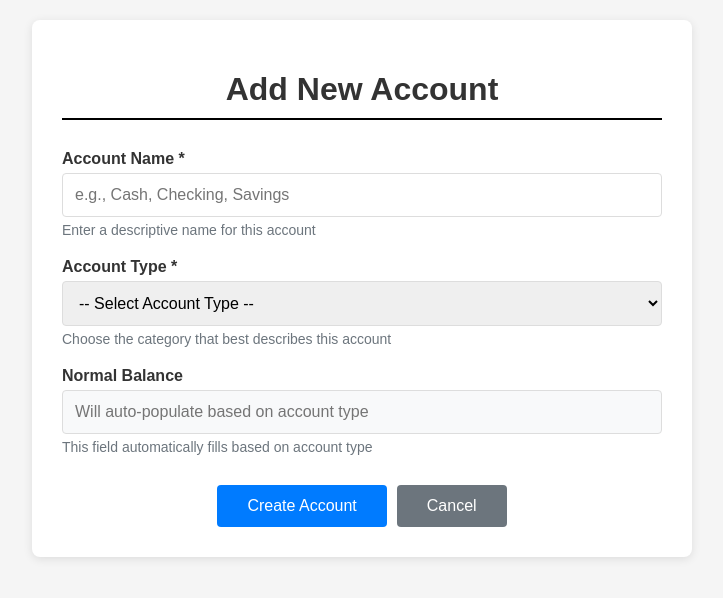
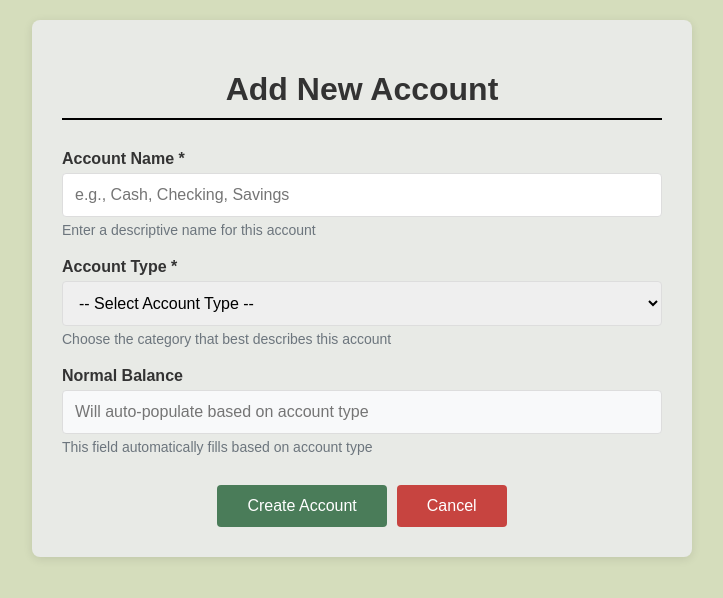
Before and after one commit to christianlaverde/pft, a Flask app: page /accounts/new in a window 1280 px wide. Shown: the top 598 px of the page, without its empty margins (278-1001 px from the left). Run offline with Flask 3, Linux system fonts and the light colour scheme; parts of the project's set-up code (start-up, migrations or seed data) failed here and were passed over.

Commit message:
Update color scheme on add_ forms to match dashboard

```diff
--- a/templates/add_account.html
+++ b/templates/add_account.html
@@ -8,13 +8,13 @@
     body {
       font-family: Arial, sans-serif;
       margin: 20px;
-      background-color: #f5f5f5;
+      background-color: #d5ddbc;
     }
 
     .container {
       max-width: 600px;
       margin: 0 auto;
-      background-color: white;
+      background-color: #e8eae6;
       padding: 30px;
       border-radius: 8px;
       box-shadow: 0 2px 10px rgba(0,0,0,0.1);
@@ -54,7 +54,7 @@
     }
 
     .btn {
-      background-color: #007bff;
+      background-color: #4a7c59;
       color: white;
       padding: 12px 30px;
       border: none;
@@ -68,15 +68,15 @@
     }
 
     .btn:hover {
-      background-color: #0056b3;
+      background-color: #5a9169;
     }
 
     .btn-secondary {
-      background-color: #6c757d;
+      background-color: #c74440;
     }
 
     .btn-secondary:hover {
-      background-color: #545b62;
+      background-color: #d95f5b;
     }
 
     .form-actions {
```
Also changed, not shown: templates/add_transaction.html (+6 -6 lines).
